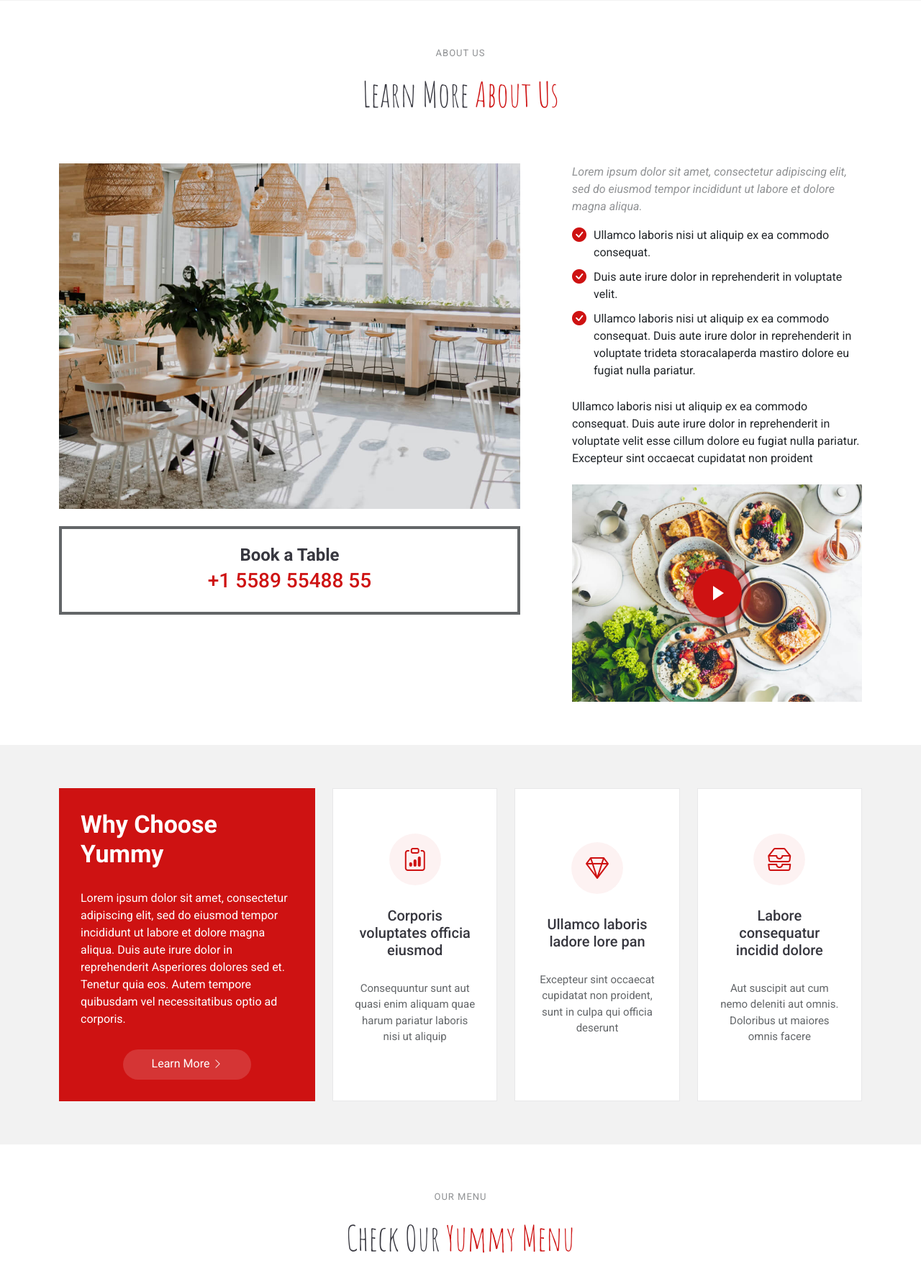
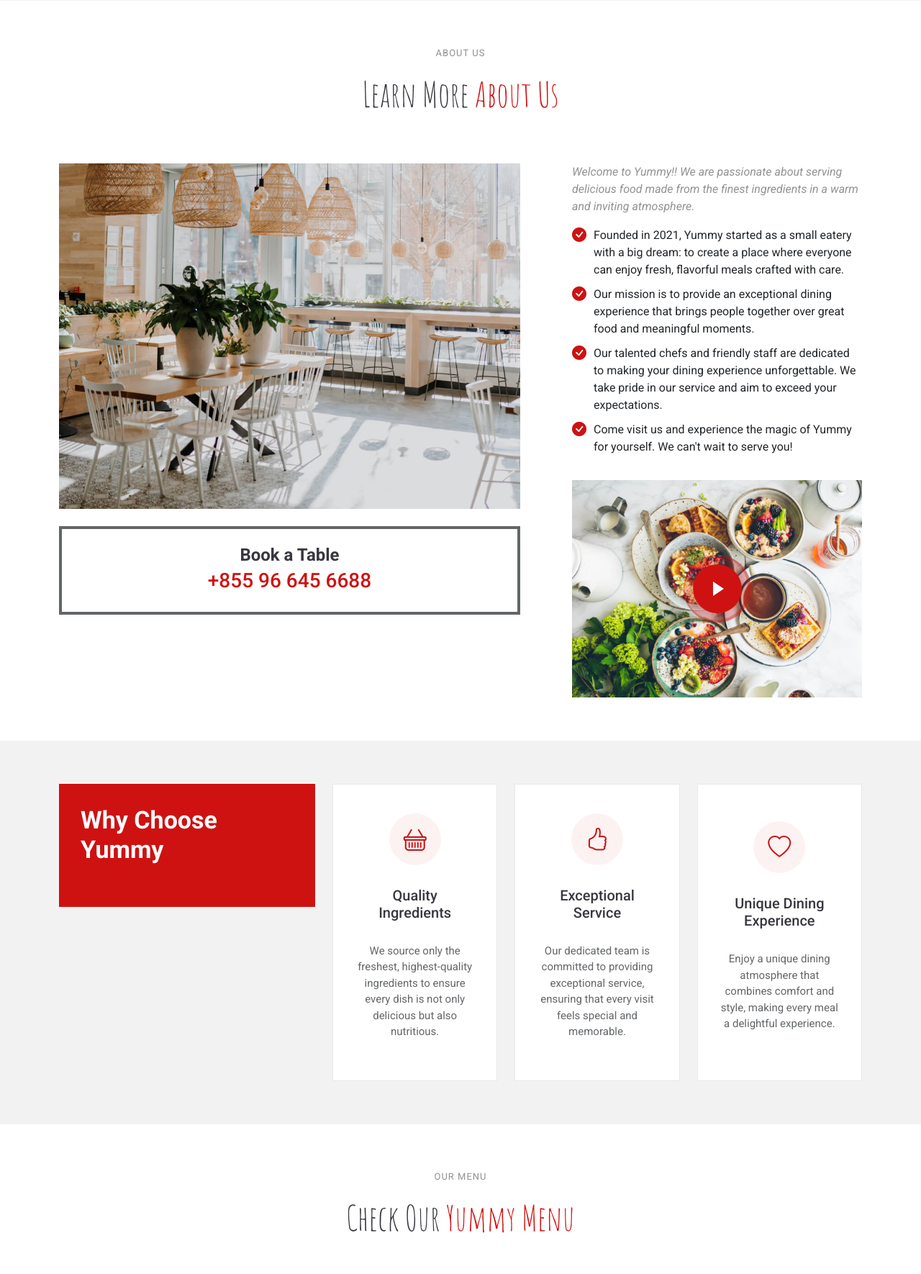
Before and after one commit to RithyPraseth/BookingTable-Django, a Django app: page / in a window 1280 px wide. Shown: the part 673-2443 px from the top of the page at 72% size. Run offline with Django 5.2, Linux system fonts and the light colour scheme; data comes from the database, SQL or seed files in the repository; both versions use the stored data as it was after the commit; some libraries are stand-ins or nearby versions.

Commit message:
update about us, why us

```diff
--- a/ProjectAssignment/crm/accounts/admin.py
+++ b/ProjectAssignment/crm/accounts/admin.py
@@ -59,6 +59,7 @@ admin.site.register(tblSlide)
 admin.site.register(tblChef)
 admin.site.register(tblGallery)
 admin.site.register(tblContactUs)
+admin.site.register(tblwhyUs)
 @admin.register(tblBookTable)
 class tblBookTableAdmin(admin.ModelAdmin):
     form = tblBookTableAdminForm
--- a/ProjectAssignment/crm/accounts/models.py
+++ b/ProjectAssignment/crm/accounts/models.py
@@ -8,6 +8,14 @@ class tblContactUs(models.Model):
     openHour = models.CharField(max_length=200, null=True)
     def __str__(self):
         return self.address
+
+class tblwhyUs(models.Model):
+    icon = models.CharField(max_length=200, null=True)
+    title = models.CharField(max_length=200, null=True)
+    description = models.CharField(max_length=200, null=True)
+    def __str__(self):
+        return self.title
+
 
 
 
@@ -55,6 +63,7 @@ class tblAboutUs(models.Model):
     advan1 = models.CharField(max_length=200, null=True)
     advan2 = models.CharField(max_length=200, null=True)
     advan3 = models.CharField(max_length=200, null=True)
+    advan4 = models.CharField(max_length=200, null=True)
     description = models.CharField(max_length=200, null=True)
     aboutDate = models.DateTimeField(auto_now_add=True, null=True)
     def __str__(self):
--- a/ProjectAssignment/crm/accounts/templates/accounts/about.html
+++ b/ProjectAssignment/crm/accounts/templates/accounts/about.html
@@ -10,28 +10,27 @@
     <div class="container">
 
       <div class="row gy-4">
+        {% for aboutUss in aboutUs %}
         <div class="col-lg-7" data-aos="fade-up" data-aos-delay="100">
-          <img src="{% static 'assets/img/about.jpg' %}" class="img-fluid mb-4" alt="">
+          <img src="{{aboutUss.aboutUsImage}}" class="img-fluid mb-4" alt="">
+          {% for contact in contactUs %}
             <div class="book-a-table">
               <h3>Book a Table</h3>
-            <p>+1 5589 55488 55</p>
+              <p>{{contact.callUs}}</p>
             </div>
+          {% endfor %}
         </div>
         <div class="col-lg-5" data-aos="fade-up" data-aos-delay="250">
           <div class="content ps-0 ps-lg-5">
               <p class="fst-italic">
-              Lorem ipsum dolor sit amet, consectetur adipiscing elit, sed do eiusmod tempor incididunt ut labore et dolore
-              magna aliqua.
+                {{aboutUss.aboutUsName}}
               </p>
               <ul>
-              <li><i class="bi bi-check-circle-fill"></i> <span>Ullamco laboris nisi ut aliquip ex ea commodo consequat.</span></li>
-              <li><i class="bi bi-check-circle-fill"></i> <span>Duis aute irure dolor in reprehenderit in voluptate velit.</span></li>
-              <li><i class="bi bi-check-circle-fill"></i> <span>Ullamco laboris nisi ut aliquip ex ea commodo consequat. Duis aute irure dolor in reprehenderit in voluptate trideta storacalaperda mastiro dolore eu fugiat nulla pariatur.</span></li>
+                <li><i class="bi bi-check-circle-fill"></i> <span>{{aboutUss.advan1}}</span></li>
+                <li><i class="bi bi-check-circle-fill"></i> <span>{{aboutUss.advan2}}</span></li>
+                <li><i class="bi bi-check-circle-fill"></i> <span>{{aboutUss.advan3}}</span></li>
+                <li><i class="bi bi-check-circle-fill"></i> <span>{{aboutUss.advan4}}</span></li>
               </ul>
-            <p>
-              Ullamco laboris nisi ut aliquip ex ea commodo consequat. Duis aute irure dolor in reprehenderit in voluptate
-              velit esse cillum dolore eu fugiat nulla pariatur. Excepteur sint occaecat cupidatat non proident
-            </p>
 
               <div class="position-relative mt-4">
                 <img src="{% static 'assets/img/about-2.jpg' %}" class="img-fluid" alt="">
@@ -39,6 +38,7 @@
               </div>
           </div>
         </div>
+        {% endfor %}
       </div >
 
     </div>
--- a/ProjectAssignment/crm/accounts/templates/accounts/whyus.html
+++ b/ProjectAssignment/crm/accounts/templates/accounts/whyus.html
@@ -2,49 +2,24 @@
 <section id="why-us" class="why-us section light-background">
 
     <div class="container">
-
       <div class="row gy-4">
-
         <div class="col-lg-4" data-aos="fade-up" data-aos-delay="100">
           <div class="why-box">
             <h3>Why Choose Yummy</h3>
-            <p>
-              Lorem ipsum dolor sit amet, consectetur adipiscing elit, sed do eiusmod tempor incididunt ut labore et dolore magna aliqua. Duis aute irure dolor in reprehenderit
-              Asperiores dolores sed et. Tenetur quia eos. Autem tempore quibusdam vel necessitatibus optio ad corporis.
-            </p>
-            <div class="text-center">
-              <a href="#" class="more-btn"><span>Learn More</span> <i class="bi bi-chevron-right"></i></a>
-            </div>
           </div>
         </div><!-- End Why Box -->
 
         <div class="col-lg-8 d-flex align-items-stretch">
           <div class="row gy-4" data-aos="fade-up" data-aos-delay="200">
-
-            <div class="col-xl-4">
-              <div class="icon-box d-flex flex-column justify-content-center align-items-center">
-                <i class="bi bi-clipboard-data"></i>
-                <h4>Corporis voluptates officia eiusmod</h4>
-                <p>Consequuntur sunt aut quasi enim aliquam quae harum pariatur laboris nisi ut aliquip</p>
+            {% for whyUss in whyUs %}
+              <div class="col-xl-4">
+                <div class="icon-box d-flex flex-column justify-content-center align-items-center">
+                  <i class="{{whyUss.icon}}"></i>
+                  <h4>{{whyUss.title}}</h4>
+                  <p>{{whyUss.description}}</p>
+                </div>
               </div>
-            </div><!-- End Icon Box -->
-
-            <div class="col-xl-4" data-aos="fade-up" data-aos-delay="300">
-              <div class="icon-box d-flex flex-column justify-content-center align-items-center">
-                <i class="bi bi-gem"></i>
-                <h4>Ullamco laboris ladore lore pan</h4>
-                <p>Excepteur sint occaecat cupidatat non proident, sunt in culpa qui officia deserunt</p>
-              </div>
-            </div><!-- End Icon Box -->
-
-            <div class="col-xl-4" data-aos="fade-up" data-aos-delay="400">
-              <div class="icon-box d-flex flex-column justify-content-center align-items-center">
-                <i class="bi bi-inboxes"></i>
-                <h4>Labore consequatur incidid dolore</h4>
-                <p>Aut suscipit aut cum nemo deleniti aut omnis. Doloribus ut maiores omnis facere</p>
-              </div>
-            </div><!-- End Icon Box -->
-
+            {% endfor %}
           </div>
         </div>
 
--- a/ProjectAssignment/crm/accounts/views.py
+++ b/ProjectAssignment/crm/accounts/views.py
@@ -23,6 +23,8 @@ def Index(request):
     Slide = tblSlide.objects.all().order_by('order')
     event = tblEnventCatalog.objects.all()
     contactUs = tblContactUs.objects.all()
+    whyUs = tblwhyUs.objects.all()
+    aboutUs = tblAboutUs.objects.all()
     context ={
         'TopMenus' : TopMenu,
         'FoodCategory' : category,
@@ -32,6 +34,8 @@ def Index(request):
         'slides' : Slide,
         'events' : event,
         'contactUs' : contactUs,
+        'whyUs' : whyUs,
+        'aboutUs' : aboutUs,
     }
     return render(request, 'accounts/index.html', context)
 
```
Also changed, not shown: ProjectAssignment/crm/accounts/migrations/0022_tblwhyus.py (added), ProjectAssignment/crm/accounts/migrations/0023_alter_tblwhyus_icon.py (added), ProjectAssignment/crm/accounts/migrations/0024_rename_aboutusname_tblaboutus_advan4_and_more.py (added), ProjectAssignment/crm/accounts/migrations/0025_rename_advan4_tblaboutus_aboutusname_and_more.py (added), ProjectAssignment/crm/accounts/migrations/0026_tblaboutus_advan4.py (added), ProjectAssignment/crm/db.sqlite3, ProjectAssignment/crm/static/AboutUsImages/about.jpg (added), ProjectAssignment/crm/static/FoodMenuImages/3.png (added), ProjectAssignment/crm/static/FoodMenuImages/4.png (added), ProjectAssignment/crm/static/FoodMenuImages/Khmer_noodle.png (added), ProjectAssignment/crm/static/FoodMenuImages/Roast_beef.png (added), ProjectAssignment/crm/static/FoodMenuImages/food-removebg1111.png (added), ProjectAssignment/crm/static/FoodMenuImages/frog.png (added), ProjectAssignment/crm/static/FoodMenuImages/photo_2025-02-01_22-46-00.jpg (added). Lines whose indentation alone changed are shown as unchanged.
